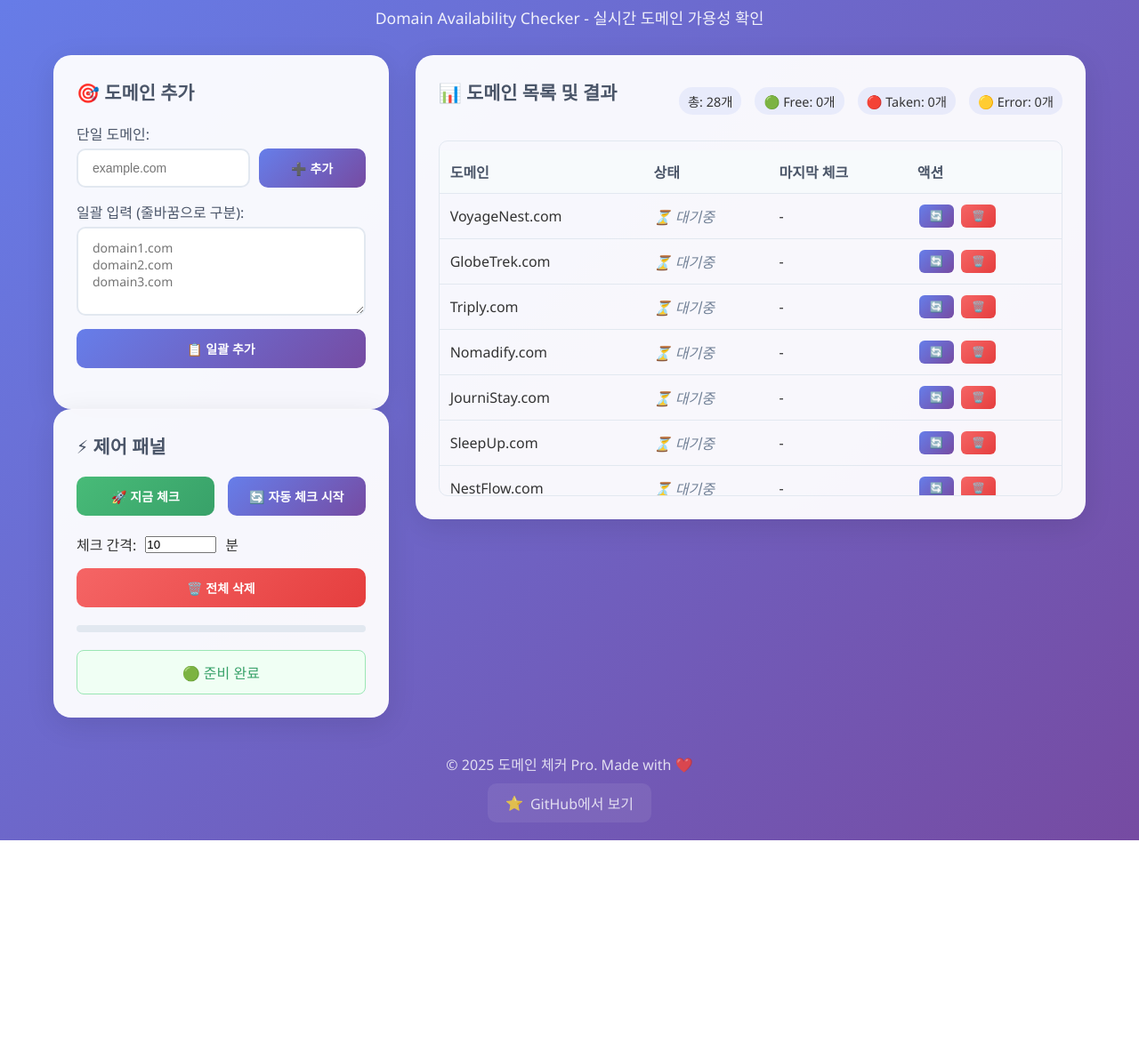
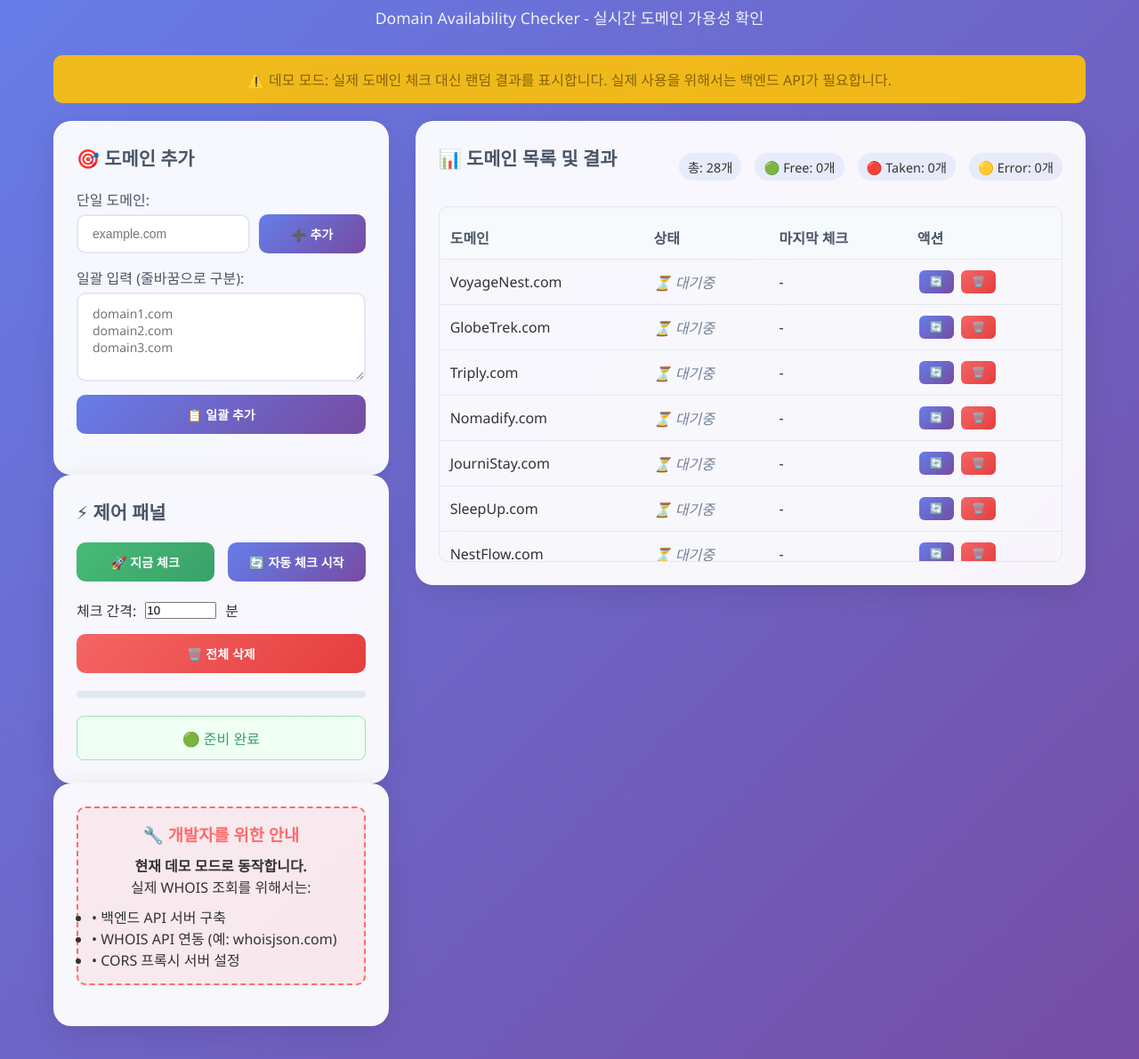
Before and after one commit to ABCthefounder/Domain-checker, a plain HTML site: page index.html in a window 1280 px wide. Shown: the part 81-1272 px from the top of the page at 89% size. Before the commit the page ends 1026 px from the top, so only its background shows below. Drawn offline with Linux system fonts and the light colour scheme.

Commit message:
Update index.html

```diff
--- a/index.html
+++ b/index.html
@@ -40,6 +40,16 @@
         .header p {
             font-size: 1.1rem;
             opacity: 0.9;
+        }
+
+        .info-banner {
+            background: rgba(255, 193, 7, 0.9);
+            color: #856404;
+            padding: 15px;
+            border-radius: 10px;
+            margin-bottom: 20px;
+            text-align: center;
+            font-weight: 500;
         }
 
         .main-content {
@@ -351,6 +361,20 @@
             background: linear-gradient(135deg, #f56565 0%, #e53e3e 100%);
         }
 
+        .demo-mode {
+            background: rgba(255, 107, 107, 0.1);
+            border: 2px dashed #ff6b6b;
+            border-radius: 10px;
+            padding: 15px;
+            margin-bottom: 20px;
+            text-align: center;
+        }
+
+        .demo-mode h3 {
+            color: #ff6b6b;
+            margin-bottom: 10px;
+        }
+
         @keyframes fadeInDown {
             from {
                 opacity: 0;
@@ -425,6 +449,10 @@
             <p>Domain Availability Checker - 실시간 도메인 가용성 확인</p>
         </div>
 
+        <div class="info-banner">
+            ⚠️ 데모 모드: 실제 도메인 체크 대신 랜덤 결과를 표시합니다. 실제 사용을 위해서는 백엔드 API가 필요합니다.
+        </div>
+
         <div class="main-content">
             <!-- 좌측 패널 - 입력 및 제어 -->
             <div class="left-panel">
@@ -488,6 +516,20 @@
 
                     <div class="status-display status-ready" id="statusDisplay">
                         🟢 준비 완료
+                    </div>
+                </div>
+
+                <!-- 데모 모드 설명 -->
+                <div class="card">
+                    <div class="demo-mode">
+                        <h3>🔧 개발자를 위한 안내</h3>
+                        <p><strong>현재 데모 모드로 동작합니다.</strong></p>
+                        <p>실제 WHOIS 조회를 위해서는:</p>
+                        <ul style="text-align: left; margin-top: 10px;">
+                            <li>• 백엔드 API 서버 구축</li>
+                            <li>• WHOIS API 연동 (예: whoisjson.com)</li>
+                            <li>• CORS 프록시 서버 설정</li>
+                        </ul>
                     </div>
                 </div>
             </div>
@@ -673,8 +715,8 @@
 
                 updateDisplay();
 
-                // Rate limiting
-                await new Promise(resolve => setTimeout(resolve, 1000));
+                // Rate limiting - 데모에서는 빠르게
+                await new Promise(resolve => setTimeout(resolve, 500));
             }
 
             statusDisplay.className = 'status-display status-complete';
@@ -694,29 +736,16 @@
             saveToStorage();
         }
 
-        // 단일 도메인 체크 (동기)
+        // 단일 도메인 체크 (동기) - 데모 버전
         async function checkSingleDomainSync(domain) {
-            try {
-                // WHOIS API 또는 DNS 조회 시뮬레이션
-                // 실제 구현에서는 백엔드 API를 호출해야 합니다
-                const response = await fetch(`https://api.whoisjson.com/v1/${domain}`, {
-                    method: 'GET',
-                    headers: {
-                        'Accept': 'application/json'
-                    }
-                });
+            // 데모 모드: 랜덤 결과 생성
+            await new Promise(resolve => setTimeout(resolve, 300 + Math.random() * 700));
 
-                if (response.ok) {
-                    const data = await response.json();
-                    return data.registered ? 'Taken' : 'Free';
-                } else {
-                    // 간단한 시뮬레이션
-                    return Math.random() > 0.5 ? 'Taken' : 'Free';
-                }
-            } catch (error) {
-                console.error('Domain check error:', error);
-                return 'Error';
-            }
+            // 현실적인 확률로 결과 생성
+            const rand = Math.random();
+            if (rand < 0.15) return 'Free';     // 15% 확률로 Free
+            else if (rand < 0.8) return 'Taken'; // 65% 확률로 Taken
+            else return 'Error';                 // 20% 확률로 Error
         }
 
         // 자동 체크 토글
```
